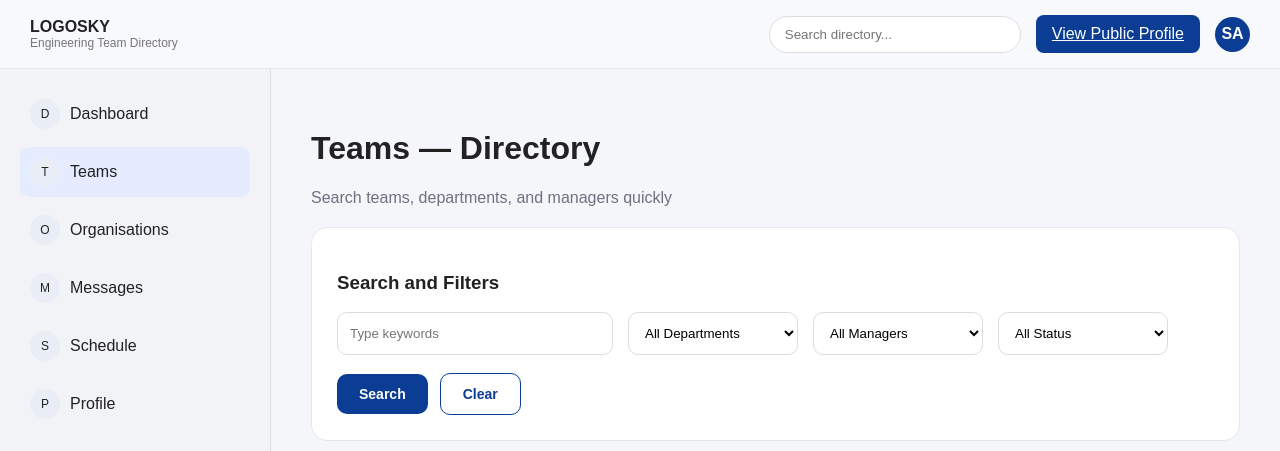
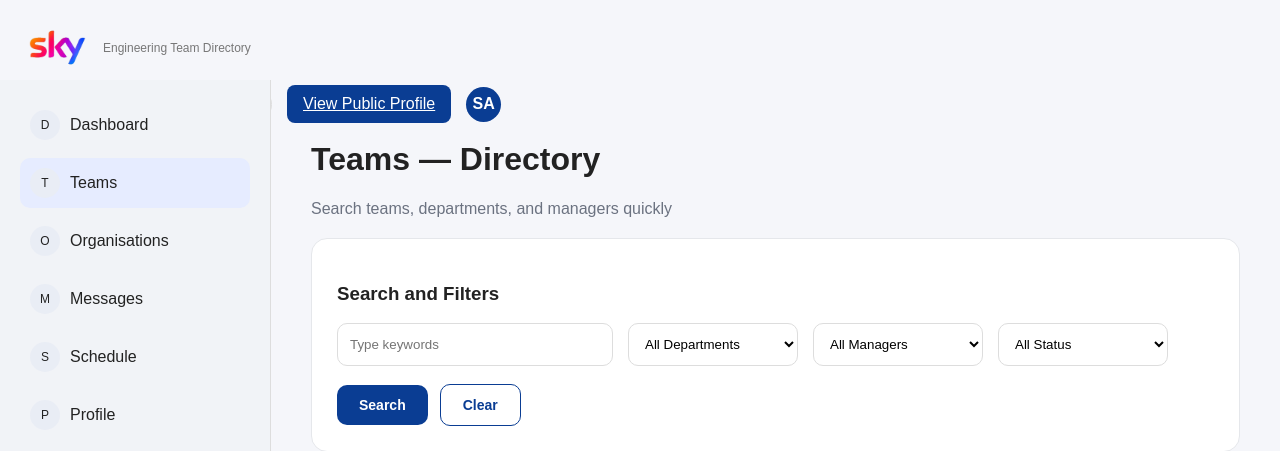
Before and after one commit to JonAH-git-117/Stack6CW2, a Django app: page / in a window 1280 px wide. Shown: the top 451 px of the page. Run offline with Django 5.2, Linux system fonts and the light colour scheme; the visitor is signed in with stand-in values (Sample User, id 1); data that the repository does not hold is empty.

Commit message:
Updated UI, fixed logo, improved layouts

```diff
--- a/accounts/templates/accounts/login.html
+++ b/accounts/templates/accounts/login.html
@@ -12,11 +12,10 @@
 
 <div class="topbar">
     <div class="logo">
-        <strong>LOGOSKY</strong>
+    <img src="{% static 'teams/sky-logo.png' %}" alt="Sky Logo"style="height:75px; width:auto; border:3px">
         <p>Engineering Team Directory</p>
     </div>
 </div>
-
 <div class="layout">
 
     <div class="sidebar">
--- a/teams/static/teams/login.css
+++ b/teams/static/teams/login.css
@@ -4,7 +4,10 @@
     box-sizing: border-box;
     font-family: -apple-system, BlinkMacSystemFont, "Segoe UI", Roboto;
 }
-
+.logo img {
+    height: 28px;
+    object-fit: contain;
+}
 body {
     background: #F5F7FA;
 }
--- a/teams/static/teams/style.css
+++ b/teams/static/teams/style.css
@@ -4,28 +4,34 @@ body{
     background: #f5f6fa;
     color: #222;
 }
-
-.topbar{
+.logo {
     display: flex;
-    justify-content: space-between;
     align-items: center;
-    padding: 15px 30px;
-    background: #f8f9fc;
-    border-bottom: 1px solid #e5e7eb;
+    gap: 8px;
 }
 
-.logo p{
-    font-size: 12px;
-    margin: 0;
-    color: #777;
+.logo img {
+    height: 45px;
+    width: auto;
+    display: block;
 }
+
+.topbar {
+    height: 60px;
+    padding: 10px 20px;
+}
+
 
 .top-actions{
     display: flex;
     align-items: center;
     gap: 15px;
 }
-
+.logo p {
+    font-size: 12px;
+    margin: 0;
+    color: #777;
+}
 .top-search{
     padding: 10px 15px;
     border-radius: 20px;
@@ -313,6 +319,7 @@ footer{
     background: #f1f3f7;
 }
 
+
 @media (max-width: 1200px){
     .table-header,
     .table-row{
--- a/teams/templates/teams/team_detail.html
+++ b/teams/templates/teams/team_detail.html
@@ -1,5 +1,3 @@
-
-
 
 {% load static %}
 <!DOCTYPE html>
@@ -15,9 +13,10 @@
 
 <div class="topbar">
     <div class="logo">
-        <strong>LOGOSKY</strong>
+    <img src="{% static 'teams/sky-logo.png' %}" alt="Sky Logo"style="height:75px; width:auto; border:3px">
         <p>Engineering Team Directory</p>
     </div>
+
 
     <div class="top-actions">
         <input class="top-search" placeholder="Search directory...">
--- a/teams/templates/teams/team_list.html
+++ b/teams/templates/teams/team_list.html
@@ -12,15 +12,16 @@
 
 <div class="topbar">
     <div class="logo">
-        <strong>LOGOSKY</strong>
-        <p>Engineering Team Directory</p>
-    </div>
+    <img src="{% static 'teams/sky-logo.png' %}" alt="Sky Logo"style="height:75px; width:auto; border:3px">
+    <p>Engineering Team Directory</p>
+</div>
 
     <div class="top-actions">
         <input class="top-search" placeholder="Search directory...">
-<a href="/accounts/update-profile/" class="profile-btn">View Public Profile</a>        <div class="user-circle">
-       {{ request.user.username|slice:":2"|upper }}
-       </div>
+        <a href="/accounts/update-profile/" class="profile-btn">View Public Profile</a>
+        <div class="user-circle">
+            {{ request.user.username|slice:":2"|upper }}
+        </div>
     </div>
 </div>
 
```
Also changed, not shown: accounts/templates/accounts/change_password.html (+5 -14 lines), accounts/templates/accounts/change_password_done.html (+4 -9 lines), accounts/templates/accounts/password_reset_complete.html (+4 -9 lines), accounts/templates/accounts/password_reset_confirm.html (+2 -8 lines), accounts/templates/accounts/password_reset_done.html (+2 -7 lines), accounts/templates/accounts/password_reset_form.html (+4 -9 lines), accounts/templates/accounts/signup.html (+4 -3 lines), accounts/templates/accounts/update_profile.html (+4 -3 lines), reports/templates/reports/reports_dashboard.html (+4 -4 lines), teams/static/teams/schedule_meeting.css (+15 -0 lines), teams/static/teams/team_detail.css (+15 -0 lines), teams/templates/teams/schedule_meeting.html (+5 -4 lines), visualisation/templates/visualisation/visualisation.html (+4 -4 lines), teams/static/teams/sky-logo.png (added).
